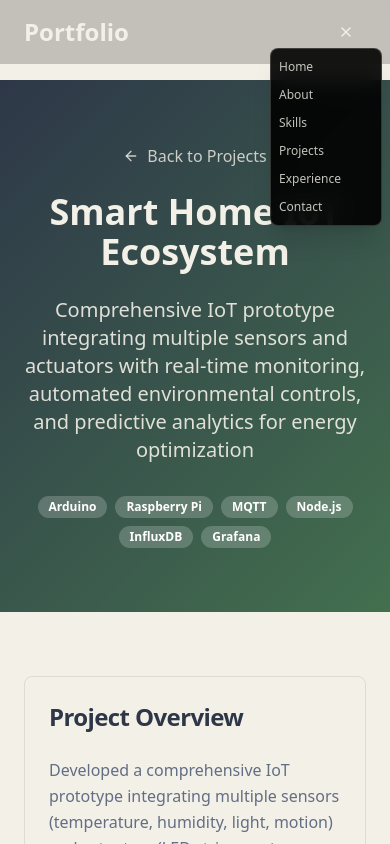
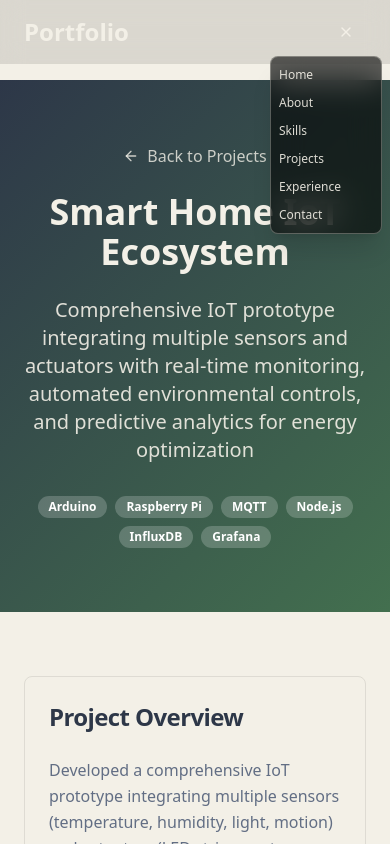
Before and after one commit to annasebedash-creator/anna-sebedach-portfolio, a React (Vite) app: page /projects/iot-ecosystem in a window 390 px wide. Both pictures are taken after a click on the button "Toggle menu". Shown: the top 844 px of the page. Built offline with nearby package versions, Linux system fonts and the light colour scheme.

Commit message:
Refine mobile menu appearance

```diff
--- a/src/components/Header.tsx
+++ b/src/components/Header.tsx
@@ -82,16 +82,16 @@ const Header = () => {
         {isMenuOpen && (
           <>
             {/* Backdrop blur overlay */}
-            <div className="md:hidden fixed inset-0 bg-black/20 backdrop-blur-sm -z-10" onClick={() => setIsMenuOpen(false)} />
+            <div className="md:hidden fixed inset-0 bg-black/10 backdrop-blur-md -z-10" onClick={() => setIsMenuOpen(false)} />
 
             {/* Menu dropdown */}
-            <div className="md:hidden absolute right-2 top-12 w-28 bg-black/90 backdrop-blur-md rounded-lg border border-ivory/20 shadow-xl animate-fade-in">
+            <div className="md:hidden absolute right-2 top-14 w-28 bg-black/60 backdrop-blur-lg rounded-lg border border-ivory/30 shadow-xl animate-fade-in">
               <nav className="flex flex-col py-1">
                 {menuItems.map(item => (
                   <a
                     key={item.label}
                     href={item.href}
-                    className="text-ivory/80 hover:text-ivory hover:bg-ivory/10 transition-colors duration-200 font-medium px-2 py-1.5 text-xs whitespace-nowrap"
+                    className="text-ivory/90 hover:text-ivory hover:bg-ivory/15 transition-colors duration-200 font-medium px-2 py-1.5 text-xs whitespace-nowrap"
                     onClick={() => setIsMenuOpen(false)}
                   >
                     {item.label}
```
